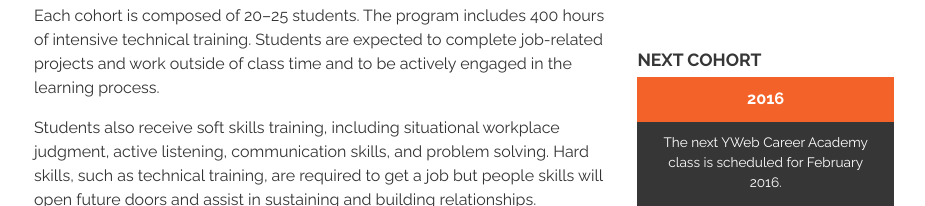
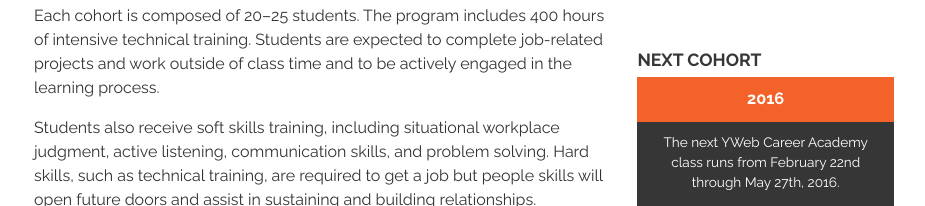
Before and after one commit to adorableio/ywebca-site, a plain HTML site: page index.html in a window 1280 px wide. Shown: the part 801-1007 px from the top of the page, without its empty margins (176-1101 px from the left). Drawn offline with Linux system fonts and the light colour scheme; a script that the page names is missing.

Commit message:
Update 2015-10-22T19:37:44.721Z

```diff
--- a/index.html
+++ b/index.html
@@ -104,7 +104,7 @@
 
             <h5>2016</h5>
 
-            <p>The next YWeb Career Academy class is scheduled for February 2016.</p>
+            <p>The next YWeb Career Academy class runs from February 22nd through May 27th, 2016.</p>
 
             <p>
               <a href="https://chriscoyier.wufoo.com/forms/apply-for-yweb-career-academy/" class="button button-full-width">
```
